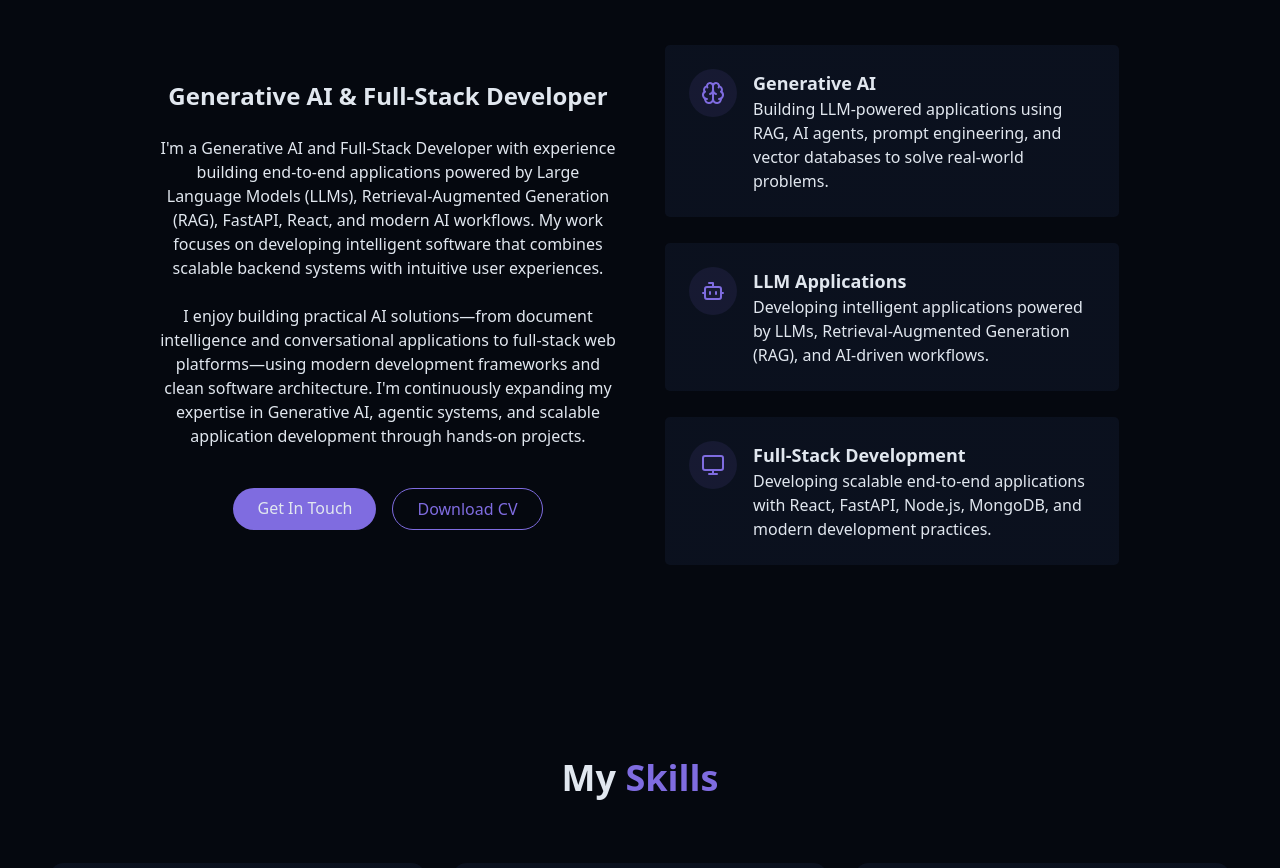
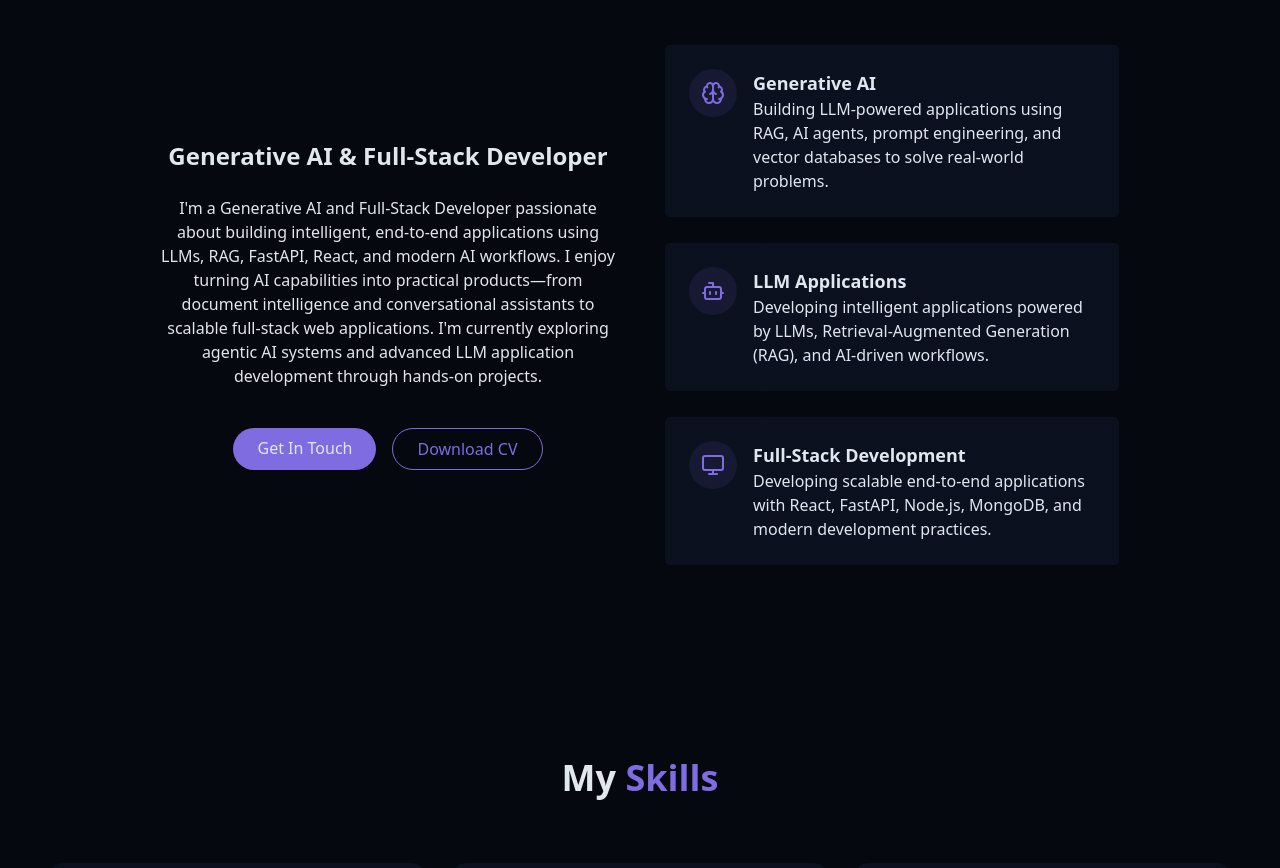
Before and after one commit to GarvitKhare07/Portfolio, a React (Vite) app: page / in a window 1280 px wide. Shown: the part 940-1808 px from the top of the page. Built offline with nearby package versions, Linux system fonts and the light colour scheme.

Commit message:
about update

```diff
--- a/src/components/AboutSection.jsx
+++ b/src/components/AboutSection.jsx
@@ -24,14 +24,12 @@ export const AboutSection = () => {
             </h3>
 
             <p className="text-muted-foreground">
-              I'm a Generative AI and Full-Stack Developer with experience building end-to-end applications powered by Large Language Models (LLMs), Retrieval-Augmented Generation (RAG), FastAPI, React, and modern AI workflows. My work focuses on developing intelligent software that combines scalable backend systems with intuitive user experiences.
+              I'm a Generative AI and Full-Stack Developer passionate about building intelligent, end-to-end applications using LLMs, RAG, FastAPI, React, and modern AI workflows. I enjoy turning AI capabilities into practical products—from document intelligence and conversational assistants to scalable full-stack web applications. I'm currently exploring agentic AI systems and advanced LLM application development through hands-on projects.
 
 
             </p>
 
-            <p className="text-muted-foreground">
-              I enjoy building practical AI solutions—from document intelligence and conversational applications to full-stack web platforms—using modern development frameworks and clean software architecture. I'm continuously expanding my expertise in Generative AI, agentic systems, and scalable application development through hands-on projects.
-            </p>
+
 
             <div className="flex flex-col sm:flex-row gap-4 pt-4 justify-center">
               <a href="#contact" className="cosmic-button">
```
